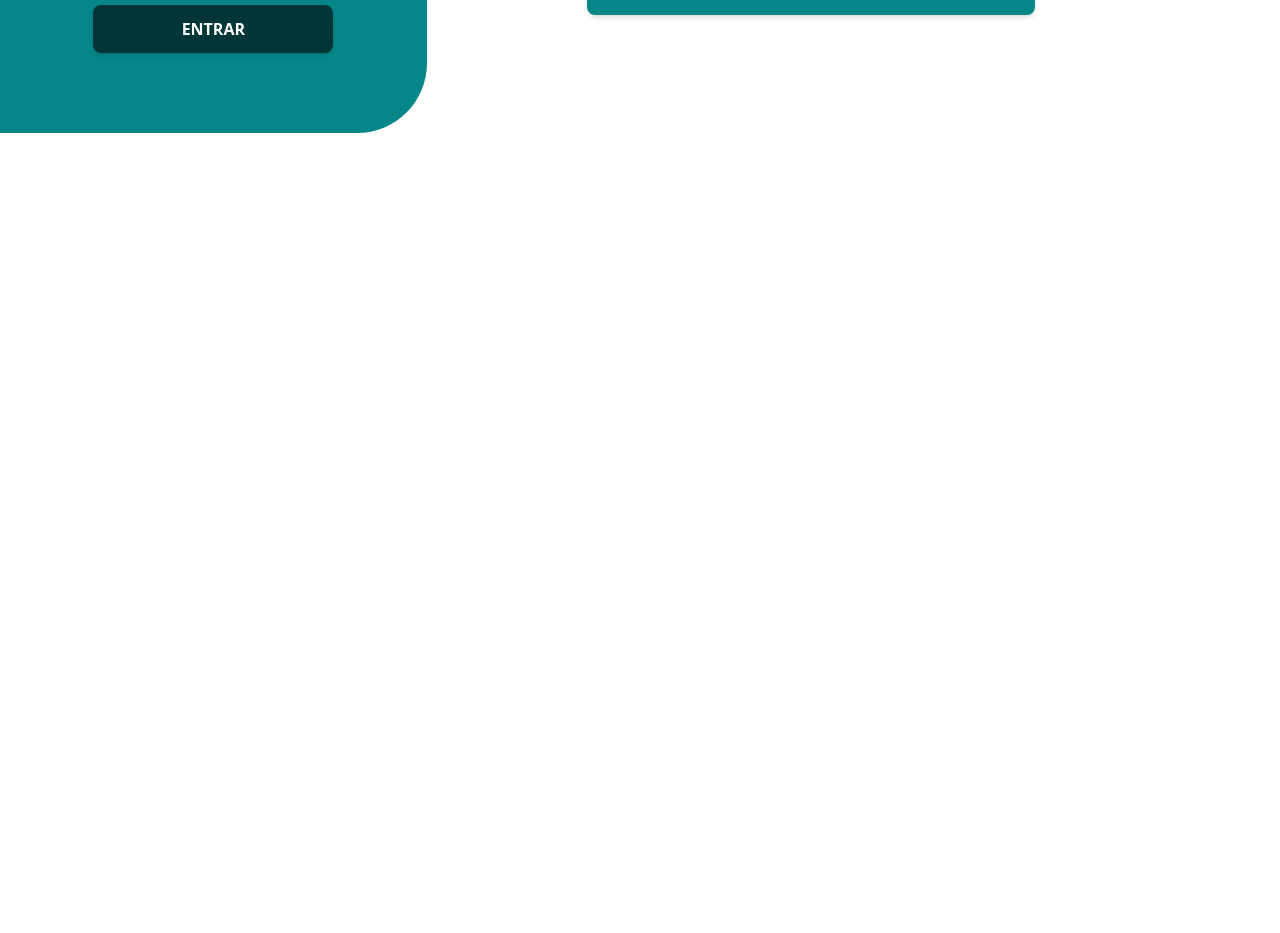
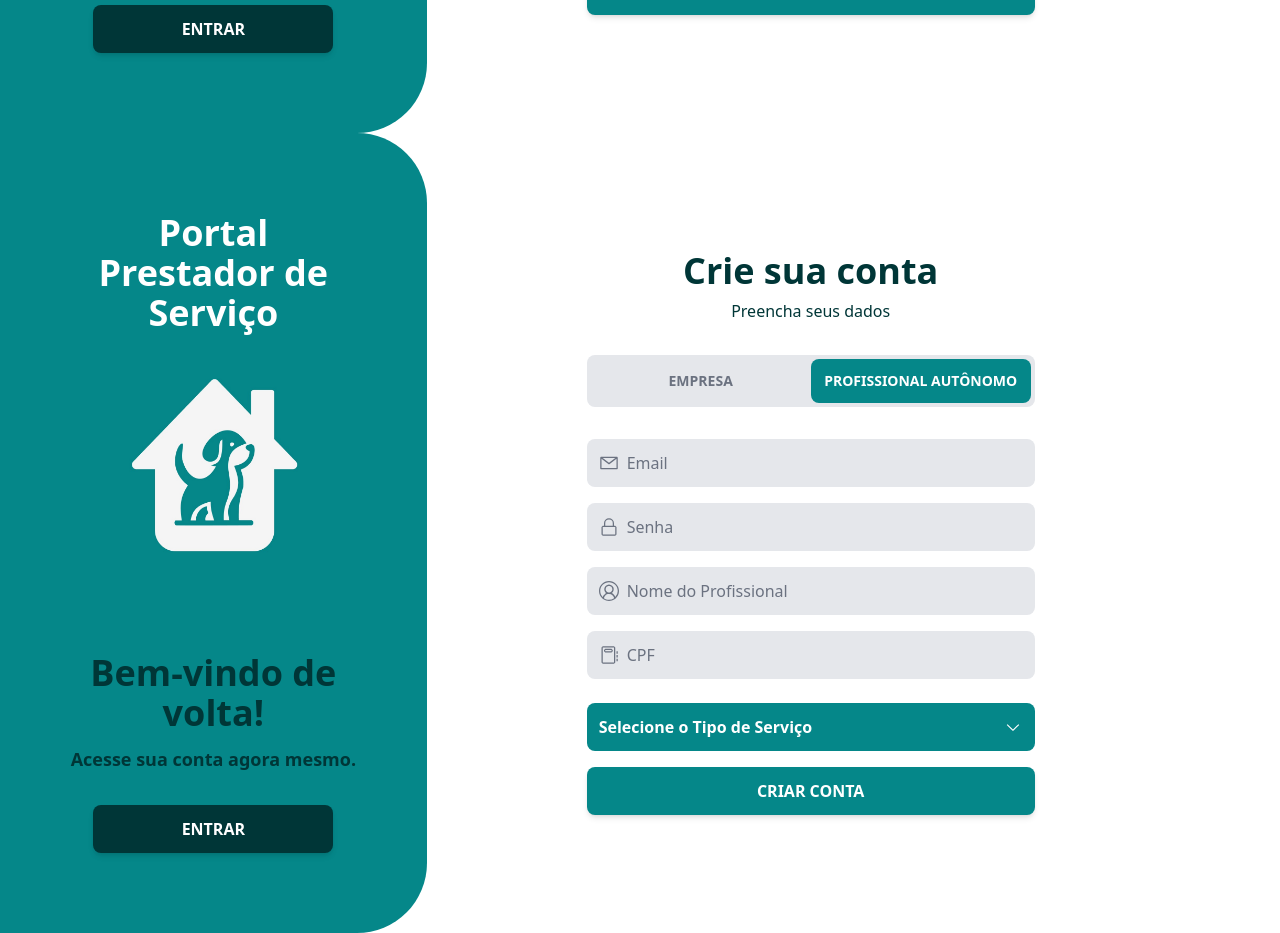
Before and after one commit to GustavoZanardi15/MyPetSync-FrontEnd, a React (Vite) app in the folder FrontEndWeb/: page /registerAutonomo in a window 1280 px wide. Shown: the part 4600-5533 px from the top of the page. Before the commit the page ends 4733 px from the top, so only its background shows below. Built offline with nearby package versions, Linux system fonts and the light colour scheme.

Commit message:
feat(frontend): adicionar tela de cadastro para profissional autônomo

```diff
--- /dev/null
+++ b/FrontEndWeb/src/components/auth/RegisterAutonomo.jsx
@@ -0,0 +1,72 @@
+import InputWithIcon from "../common/InputWithIcon";
+import ServiceDropdown from "../common/ServiceDropdown";
+import { VscLock, VscMail, VscAccount, VscNotebook } from "react-icons/vsc";
+import AuthSidebar from "./AuthSidebar";
+
+const COLOR_TEAL = "#058789";
+const COLOR_BUTTON_BG = "#003637";
+
+const AUTONOMO_SERVICES = ["Pet Sitter", "Veterinário Autônomo", "Adestrador"];
+
+const RegisterAutonomo = () => {
+  return (
+    <div className="flex w-full min-h-screen">
+      <AuthSidebar widthClass="lg:w-1/3">
+        <div className="area-formulario text-center text-[#003637]">
+          <h2 className="text-4xl font-bold mb-3">Bem-vindo de volta! </h2>
+          <p className="text-lg font-semibold mb-8">
+            Acesse sua conta agora mesmo.
+          </p>
+          <form className="flex justify-center">
+            <button
+              type="submit"
+              style={{ backgroundColor: COLOR_BUTTON_BG }}
+              className="w-60 p-3 text-white font-bold rounded-lg hover:opacity-90 transition shadow-md"
+            >
+              ENTRAR
+            </button>
+          </form>
+        </div>
+      </AuthSidebar>
+      <div className="w-full lg:w-3/5 p-16 flex justify-center items-center">
+        <div className="w-full max-w-md">
+          <h2 className="text-4xl font-bold text-center text-[#003637] mb-2">
+            Crie sua conta
+          </h2>
+          <p className="text-[#003637] text-center mb-8">Preencha seus dados</p>
+          <div className="flex bg-gray-200 rounded-lg p-1 mb-8">
+            <button className="w-1/2 p-3 text-sm font-semibold rounded-lg text-gray-500">
+              EMPRESA
+            </button>
+            <button
+              className="w-1/2 p-3 text-sm font-semibold rounded-lg text-white"
+              style={{ backgroundColor: COLOR_TEAL }}
+            >
+              PROFISSIONAL AUTÔNOMO
+            </button>
+          </div>
+          <form className="space-y-4">
+            <InputWithIcon Icon={VscMail} type="email" placeholder="Email" />
+            <InputWithIcon Icon={VscLock} type="password" placeholder="Senha" />
+            <InputWithIcon
+              Icon={VscAccount}
+              type="text"
+              placeholder="Nome do Profissional"
+            />
+            <InputWithIcon Icon={VscNotebook} type="text" placeholder="CPF" />
+            <ServiceDropdown services={AUTONOMO_SERVICES} />
+            <button
+              type="submit"
+              style={{ backgroundColor: COLOR_TEAL }}
+              className="w-full p-3 mt-8 text-white font-bold rounded-lg hover:opacity-90 transition shadow-md"
+            >
+              CRIAR CONTA
+            </button>
+          </form>
+        </div>
+      </div>
+    </div>
+  );
+};
+
+export default RegisterAutonomo;
--- a/FrontEndWeb/src/main.jsx
+++ b/FrontEndWeb/src/main.jsx
@@ -9,6 +9,7 @@ import Providers from "./components/landing/Providers.jsx";
 import Footer from "./components/shared/Footer.jsx";
 import Login from "./components/auth/Login.jsx";
 import RegisterCompany from "./components/auth/RegisterCompany.jsx";
+import RegisterAutonomo from "./components/auth/RegisterAutonomo.jsx";
 
 createRoot(document.getElementById("root")).render(
   <StrictMode>
@@ -20,5 +21,6 @@ createRoot(document.getElementById("root")).render(
     <Footer />
     <Login />
     <RegisterCompany />
+    <RegisterAutonomo />
   </StrictMode>
 );
```
